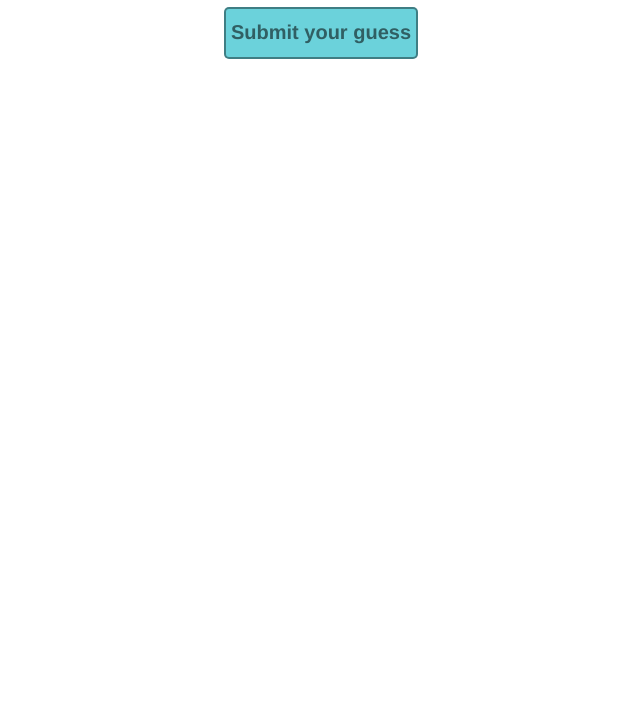
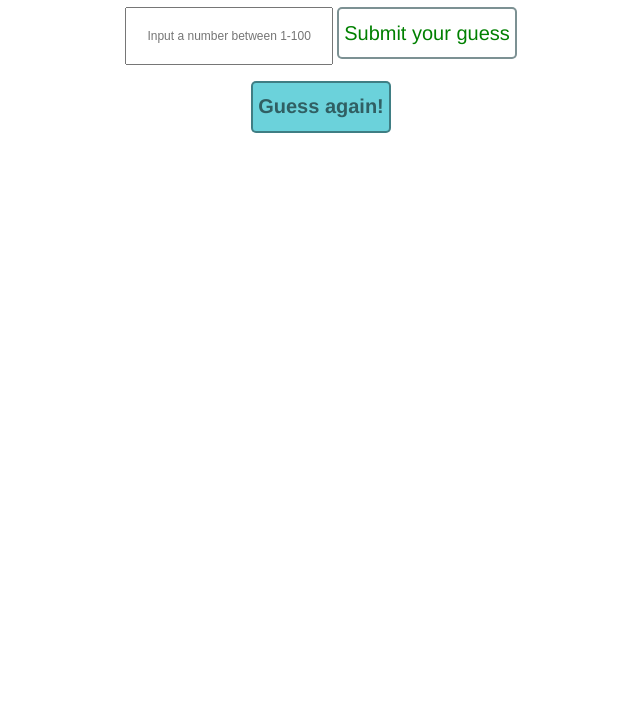
Before and after one commit to asundberg/Guessing-Game, a plain HTML site: page index.html in a window 1280 px wide. Shown: the part 73-800 px from the top of the page, without its empty margins (319-959 px from the left). Drawn offline with Linux system fonts and the light colour scheme.

Commit message:
Updated Guessing Game

```diff
--- a/index.html
+++ b/index.html
@@ -9,7 +9,11 @@
 		<h1>Guess The Number</h1>
 		<!--Need help making input field-->
 		<p>
-		<button name="submit">Submit your guess</button>
+			<input name="guessNumber" placeholder="Input a number between 1-100"/>
+			<button name="submit">Submit your guess</button>
+		</p>
+		<p>
+			<button name="guessAgain">Guess again!</button>
 		</p>
 	</body>
 </html>
--- a/stylesheet.css
+++ b/stylesheet.css
@@ -4,17 +4,42 @@ body {
 h1 {
 	color: #c01b67;
 }
+
+input {
+	height: 52px;
+	width: 200px;
+	text-align: center;
+	font-size: 12px;
+}
+
 button {
     height: 52px;
-    background: #6bd2db;
+    background: white;
     border: 2px solid rgba(33, 68, 72, 0.59);
     border-radius: 5px;
  	/*text styling next*/
- 	color: rgba(0, 0, 0, 0.55);
+ 	color: green;
     text-align: center;
     padding: 5px;
-    font: bold 20px "Helvetica Neue", Arial, Helvetica, Geneva, sans-serif;
+    font: 20px "Helvetica Neue", Arial, Helvetica, Geneva, sans-serif;
+    cursor: pointer;
+}
+
+button[name="guessAgain"] {
+    background: #6bd2db;
+ 	/*text styling next*/
+ 	color: rgba(0, 0, 0, 0.55);
+    font-weight: bold;
 }
 /*RGBa is a way to declare a color in CSS that includes
 alpha transparency support. It looks like this:
 div { background: rgba(200, 54, 54, 0.5); }*/
+button:hover {
+	color: white;
+	background: green;
+}
+
+button[name="guessAgain"]:hover {
+	color: #6bd2db;
+	background: rgba(0, 0, 0, 0.55);
+}
```
